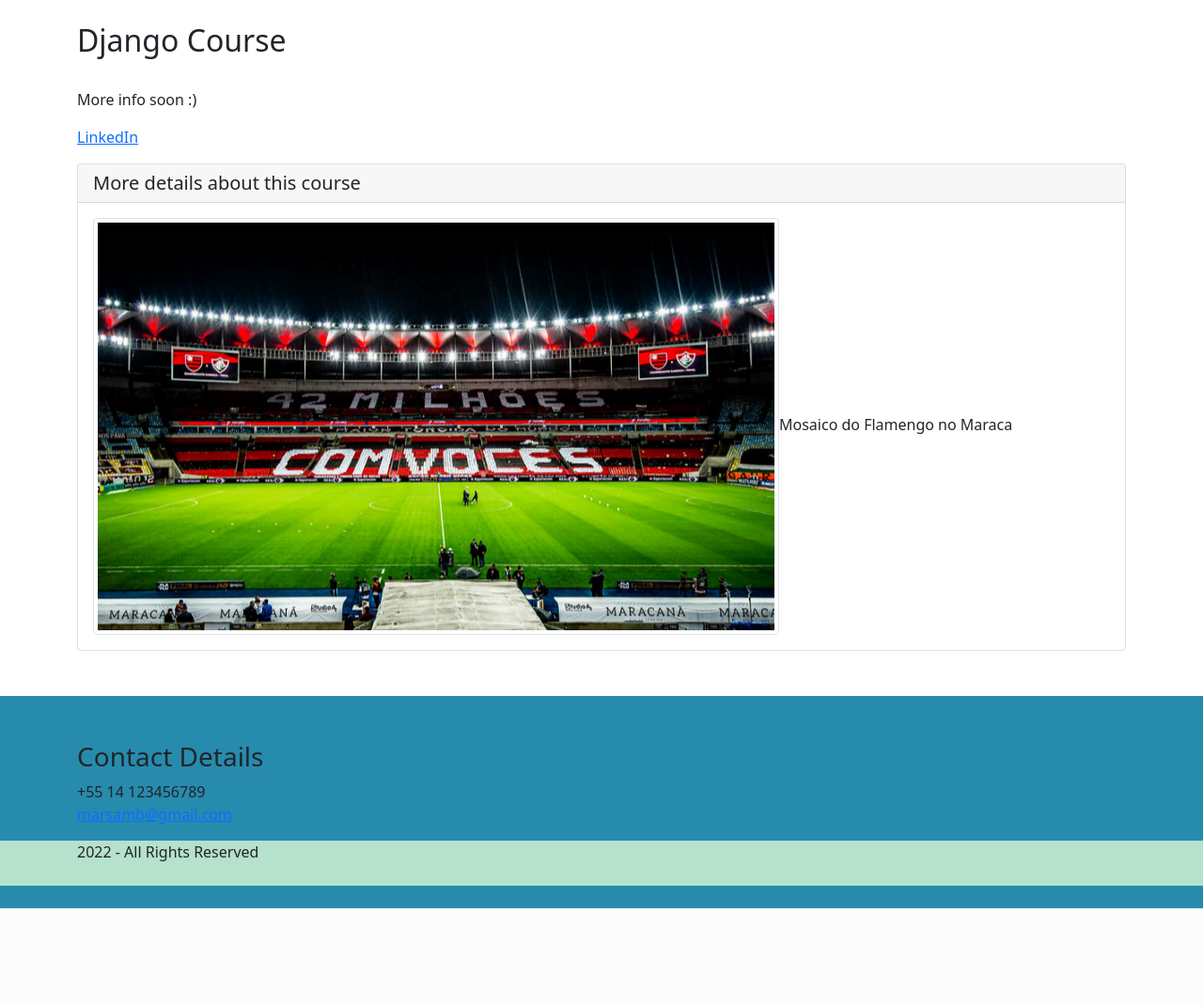
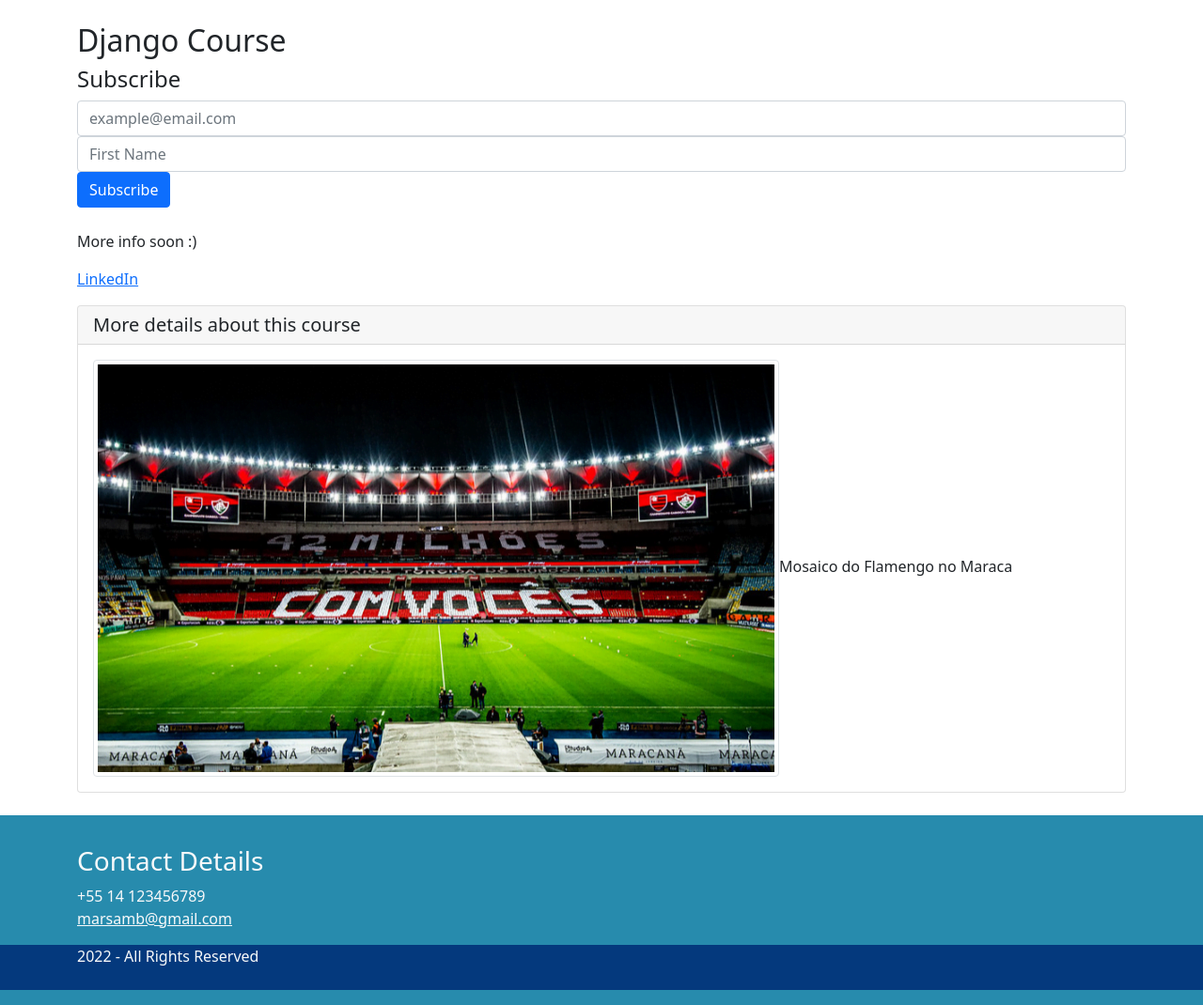
Before and after one commit to sambiase/curso-django, a Django app: page / in a window 1280 px wide. Shown: the part 56-1126 px from the top of the page at 94% size. Before the commit the page ends 1023 px from the top, so only its background shows below. Run offline with Django 3.2, Linux system fonts and the light colour scheme; some libraries are stand-ins or nearby versions.

Commit message:
new files

```diff
--- a/pypro/base/static/css/style.css
+++ b/pypro/base/static/css/style.css
@@ -3,5 +3,5 @@
 }
 
 .rights{
-    background-color: #B6E1CD;
+    background-color: #04397D;
 }
--- a/pypro/base/templates/base/home.html
+++ b/pypro/base/templates/base/home.html
@@ -44,6 +44,25 @@
 				<br><h2>
 					Django Course
 				</h2>
+             <h4 class="mt-1">Subscribe</h4>
+               <form action="https://gmail.us14.list-manage.com/subscribe/post?u=cca61e8daffe1cb9746216f35&amp;id=d0c7644263" method="post" id="mc-embedded-subscribe-form" name="mc-embedded-subscribe-form" class="form-row align-items-center" target="_blank" novalidate>
+      <div class="col-auto">
+            <label class="visually-hidden" for="mce-EMAIL">Email</label>
+            <input type="email" value="" name="EMAIL" class="form-control required" id="mce-EMAIL" placeholder="example@email.com">
+      </div>
+        <div class="col-auto">
+            <label class="visually-hidden" for="mce-FNAME">First Name</label>
+            <input type="text" value="" name="FNAME" class="form-control" id="mce-FNAME" placeholder="First Name">
+      </div>
+        <div style="position: absolute; left: -5000px;" aria-hidden="true"><input type="text" name="b_cca61e8daffe1cb9746216f35_d0c7644263" tabindex="-1" value=""></div>
+
+
+      <div class="col-auto">
+        <input type="submit" value="Subscribe" name="subscribe" id="mc-embedded-subscribe" class="btn btn-primary">
+      </div>
+    </form>
+
+
 				<br><p>
 					More info soon :) <p>
                 <a href="https://www.linkedin.com/in/sambiase/" target="_blank">LinkedIn</a>
@@ -69,7 +88,7 @@
 	</div>
 </div>
 
-<footer class="main-footer mt-5 pt-4 pb-4">
+    <footer class="main-footer mt-4 pt-2 pb-3 text-light">
         <div class="container" >
             <div class="row">
                 <div class="col">
@@ -78,7 +97,7 @@
                     <address>
                         +55 14 123456789
                         <br>
-                    <a href="mailto:marsamb@gmail.com">marsamb@gmail.com</a>
+                        <a href="mailto:marsamb@gmail.com" class="text-light">marsamb@gmail.com</a>
                     </address>
                 </div>
             </div>
```
Lines whose indentation alone changed are shown as unchanged.
